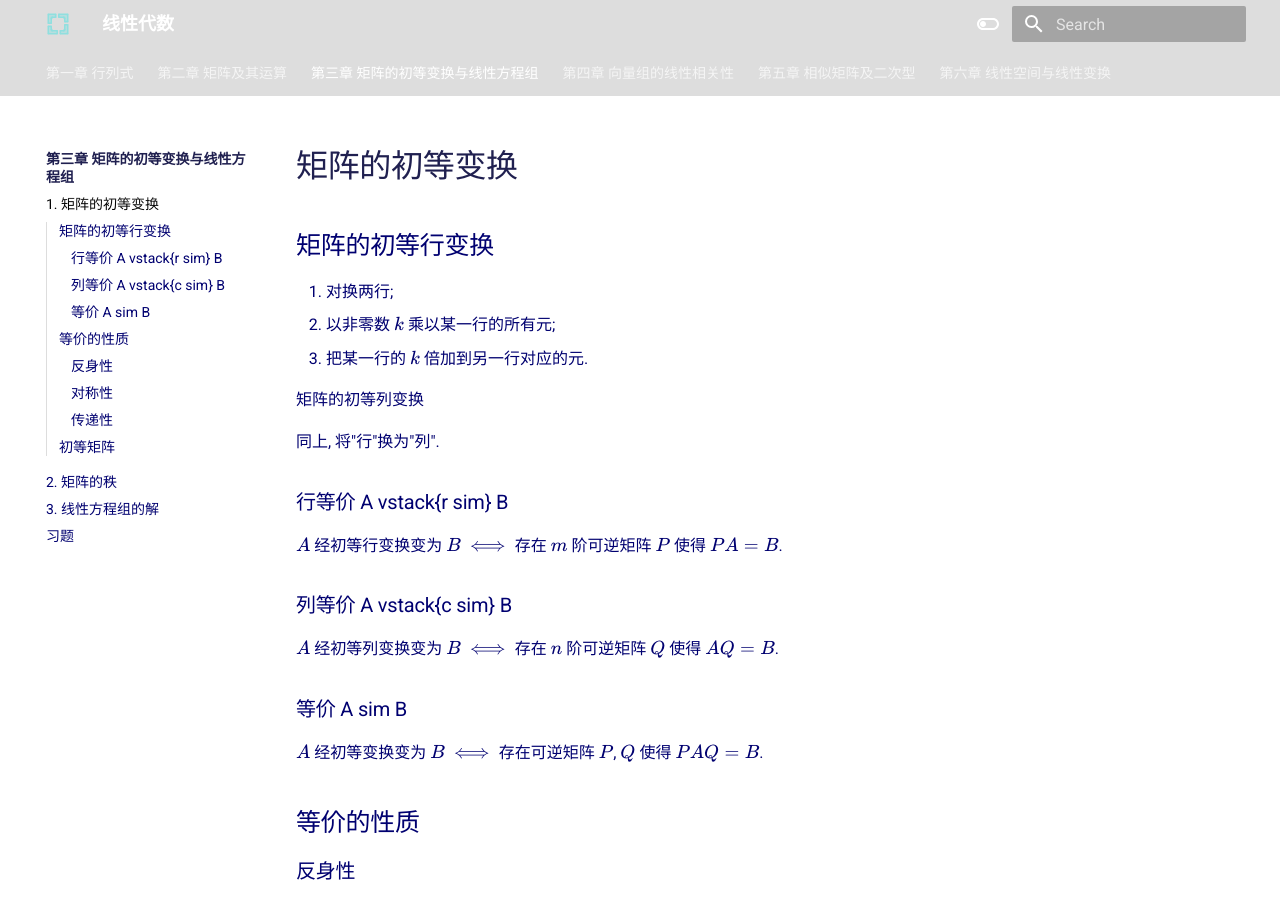
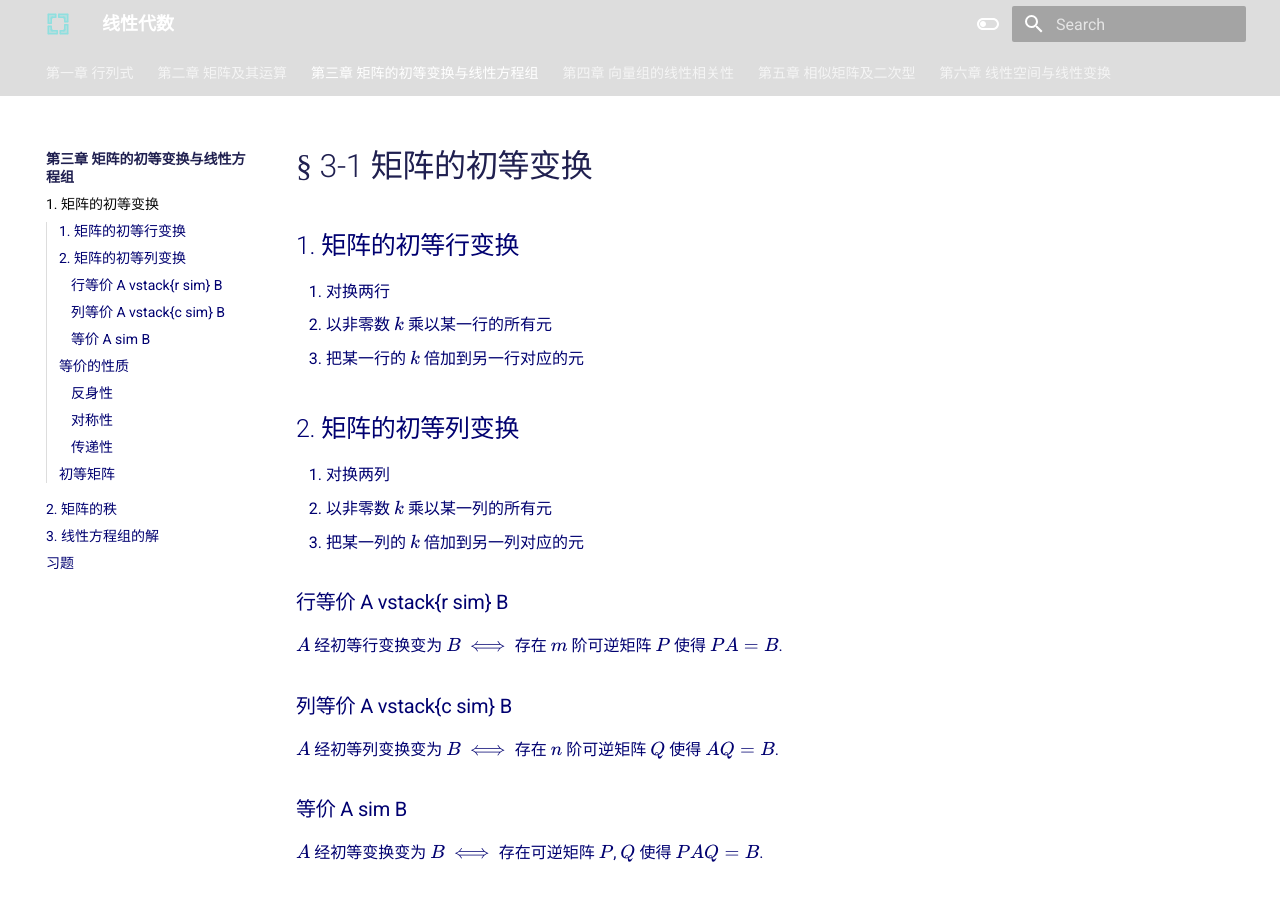
Before and after one commit to FleetingLore/xxds, an MkDocs documentation site: the page built from docs/3/1.md, in a window 1280 px wide and 900 px high. Built offline with MkDocs 1.6.1 and Material for MkDocs 9.7.7, drawn with Linux system fonts in a browser that asks for light colours.

Commit message:
Update 1.md

```diff
--- a/docs/3/1.md
+++ b/docs/3/1.md
@@ -1,14 +1,16 @@
-# 矩阵的初等变换
+# $\S$ 3-1  矩阵的初等变换
 
-## 矩阵的初等行变换
+## 1. 矩阵的初等行变换
 
-1. 对换两行;
-2. 以非零数 $k$ 乘以某一行的所有元;
-3. 把某一行的 $k$ 倍加到另一行对应的元.
+1. 对换两行
+2. 以非零数 $k$ 乘以某一行的所有元
+3. 把某一行的 $k$ 倍加到另一行对应的元
 
-矩阵的初等列变换
+## 2. 矩阵的初等列变换
 
-同上, 将"行"换为"列".
+1. 对换两列
+2. 以非零数 $k$ 乘以某一列的所有元
+3. 把某一列的 $k$ 倍加到另一列对应的元
 
 ### 行等价  A vstack{r sim} B
 
```
